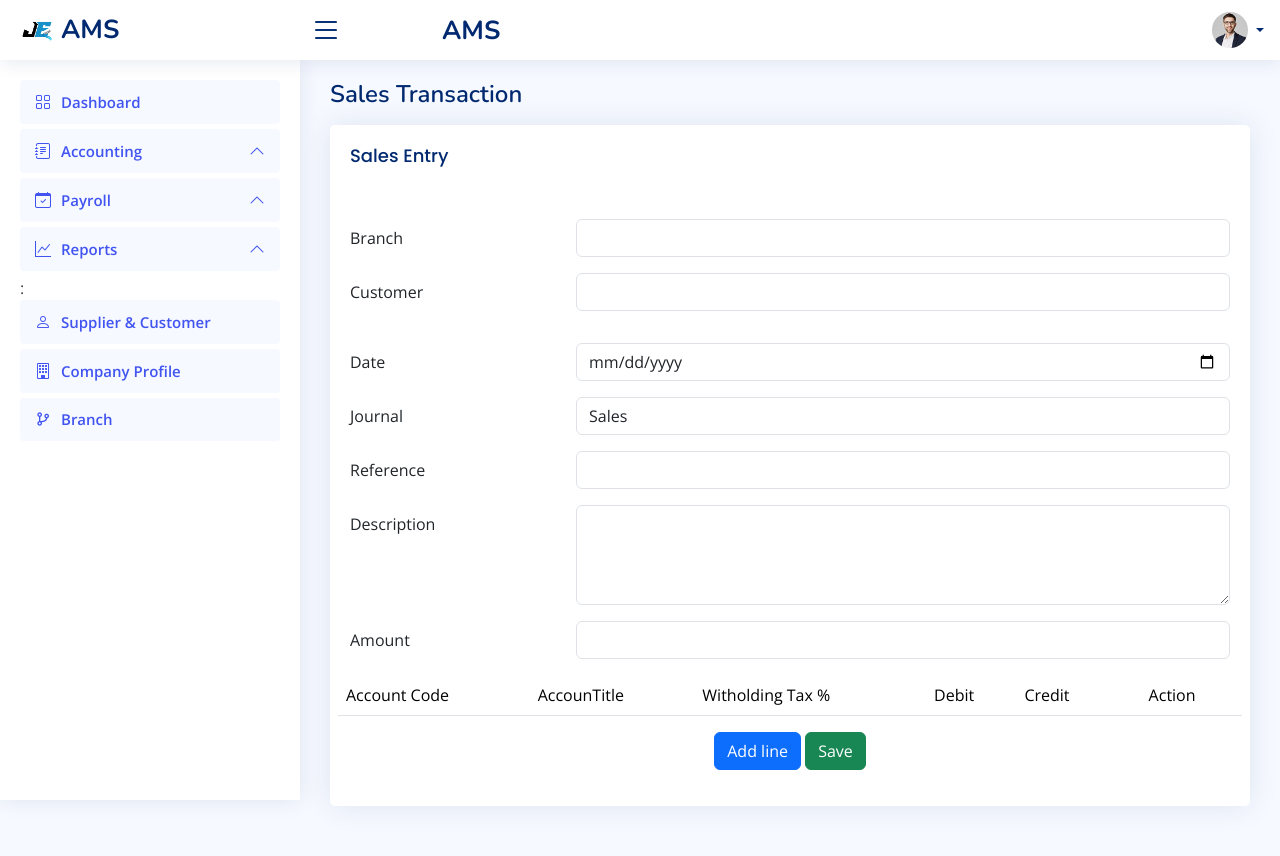
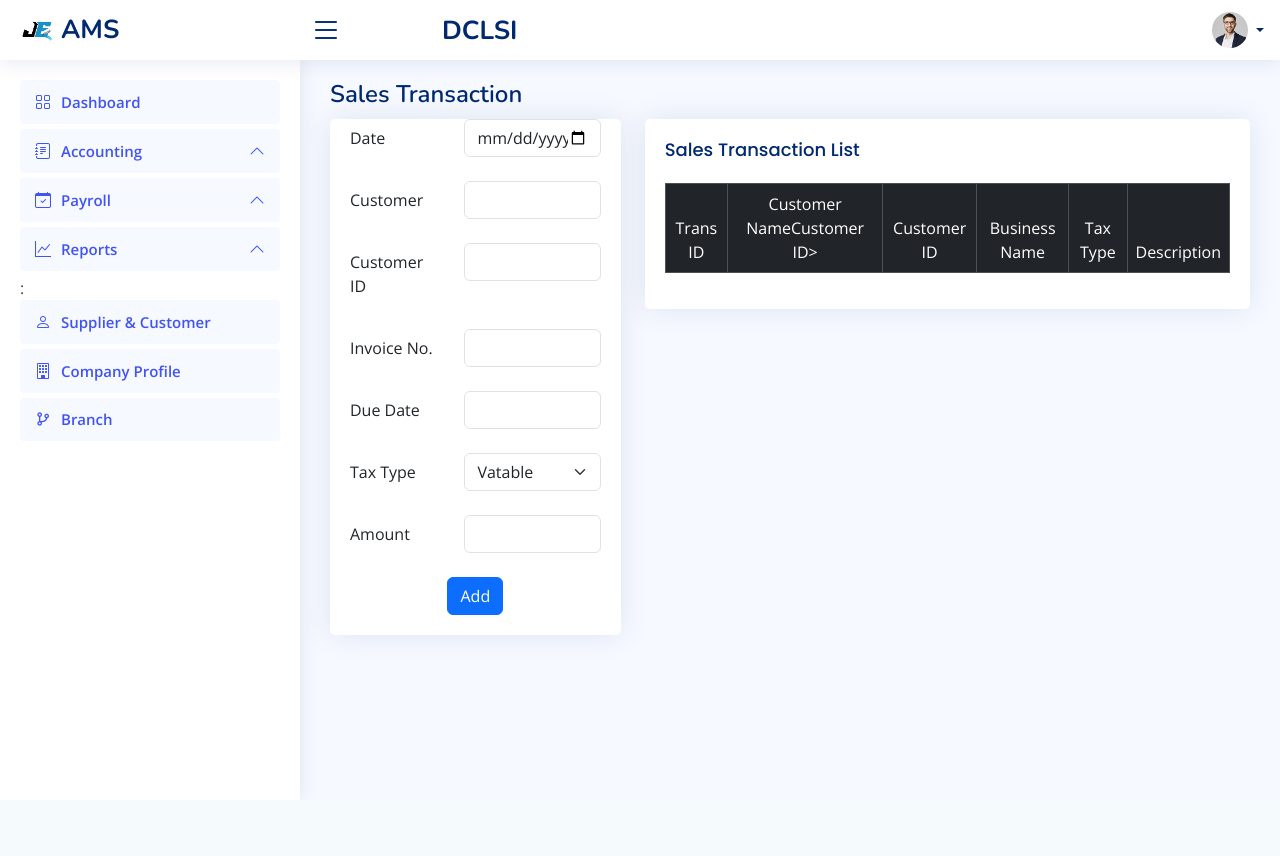
Before and after one commit to joeygracesabusido/durawood_project, a FastAPI app: template apps/templates/accounting/sales.html in a window 1280 px wide. After the commit the page ends 615 px from the top, so only its background shows below. Run offline with FastAPI, Linux system fonts and the light colour scheme; the template is opened without the code that fills it, so the values that code supplies are empty; some libraries are stand-ins or nearby versions.

Commit message:
2.20.25 5:05 PM

```diff
--- a/apps/main.py
+++ b/apps/main.py
@@ -13,6 +13,9 @@ from apps.routes.login import login_router
 from apps.routes.admin import api
 from apps.routes.accounting.customer_profile_temp import api_customer_profile_temp
 
+
+
+from apps.routes.accounting.sales_routes import api_sales
 
 from apps.routes.accounting.customer_profile import api_customer_profile
 
@@ -39,6 +42,8 @@ app.include_router(api_customer_profile_temp)
 
 app.include_router(api_customer_profile, tags=['Customer/Vendor'])
 
+app.include_router(api_sales, tags=['Sales'])
+
 
 # Mount Strawberry's GraphQL app onto FastAPI
 app.mount("/graphql", graphql_app)
--- a/apps/templates/accounting/sales.html
+++ b/apps/templates/accounting/sales.html
@@ -1,195 +1,170 @@
-
-{% extends 'dashboard.html' %}
-
-{% block content %}
-
-
-
-<meta charset="UTF-8">
-    <meta name="viewport" content="width=device-width, initial-scale=1.0">
-
-    <!-- jQuery -->
-    <script src="https://code.jquery.com/jquery-3.6.0.min.js"></script>
-
-    <!-- jQuery UI CSS -->
-    <link rel="stylesheet" href="https://code.jquery.com/ui/1.13.2/themes/base/jquery-ui.css">
-
-    <!-- jQuery UI JavaScript -->
-    <script src="https://code.jquery.com/ui/1.13.2/jquery-ui.min.js"></script>
+{% extends 'dashboard.html' %} {% block content %}
 
 <div id="main" class="main">
-
   <div class="pagetitle">
     <h1>Sales Transaction</h1>
-
-   <div class="container mt-3">
-                    {% for messege in messeges %}
-                    <div class="alert alert-danger" role="alert">
-                    {{ messege }}
-                    </div>
-                    {% endfor %}
-   </div>
-
-
     <!-- <nav>
         <ol class="breadcrumb">
           <li class="breadcrumb-item"><a >Home</a></li>
           <li class="breadcrumb-item active">Dashboard</li>
         </ol>
       </nav> -->
-    </div><!-- End Page Title -->
+  </div>
+  <!-- End Page Title -->
 
   <section class="section">
     <div class="row">
-        <div class="col-lg-15">
-
-
-
+      <div class="col-lg-4">
         <div class="card">
           <div class="card-body">
-              <h5 class="card-title">Sales Entry</h5>
 
             <!-- General Form Elements -->
-              <form method="POST">
+            <form id="myForm">
 
-
-                <div class="row mb-3">
-                  <label for="inputText" class="col-sm-3 col-form-label"></label>
-                  <div class="col-sm-9">
-                    <input type="text" id="id" name="branch_id" class="form-control" hidden required>
-
+           <div class="row mb-4">
+                <label for="inputText" class="col-sm-5 col-form-label"
+                  >Date</label
+                >
+                <div class="col-sm-7">
+                  <input
+                    id="trans_date"
+                    type="date"
+                    class="form-control"
+                    value=""
+                  />
                 </div>
               </div>
 
-                <div class="row mb-3">
-                  <label for="inputText" class="col-sm-3 col-form-label">Branch</label>
-                  <div class="col-sm-9">
-                    <input type="text" id="branch_name" name="branch_name" class="form-control" required>
+
+            <div class="row mb-4">
+                <label for="inputText" class="col-sm-5 col-form-label"
+                  >Customer</label
+                >
+                <div class="col-sm-7">
+                  <input
+                    id="customer"
+                    type="text"
+                    class="form-control"
+                    value=""
+                  />
+                </div>
+              </div>
+
+
+              <div class="row mb-4">
+                <label for="inputText" class="col-sm-5 col-form-label"
+                  >Customer ID</label
+                >
+                <div class="col-sm-7">
+                  <input
+                    id="customer_id"
+                    type="text"
+                    class="form-control"
+                    value=""
+                  />
+                </div>
+              </div>
+
+              <div class="row mb-4">
+                <label for="inputText" class="col-sm-5 col-form-label"
+                  >Invoice No.</label
+                >
+                <div class="col-sm-7">
+                  <input
+                    id="invoice_no"
+                    type="text"
+                    class="form-control"
+                    value=""
+                  />
+                </div>
+              </div>
+
+
+               <div class="row mb-4">
+                <label for="inputText" class="col-sm-5 col-form-label"
+                  >Due Date</label
+                >
+                <div class="col-sm-7">
+                  <input
+                    id="due_date"
+                    type="text"
+                    class="form-control"
+                    value=""
+                  />
                 </div>
               </div>
 
 
 
-                <div class="row mb-3">
-					<label for="inputText" class="col-sm-3 col-form-label">Customer</label>
-                  <div class="col-sm-9">
-                    <input type="text" id="supplier" name="supplier" class="form-control" required>
+              <div class="row mb-4">
+                <label class="col-sm-5 col-form-label">Tax Type</label>
+                <div class="col-sm-7">
+                  <select
+                    id="tax_type"
+                    class="form-select"
+                    aria-label="Vatable"
+                  >
+                    <option value="Vatable ">Vatable</option>
+                    <option value="Non-Vatable ">Non-Vatable</option>
+                  </select>
+                </div>
+              </div>
+
+             <div class="row mb-4">
+                <label for="inputText" class="col-sm-5 col-form-label"
+                  >Amount</label
+                >
+                <div class="col-sm-7">
+                  <input
+                    id="amount"
+                    type="number"
+                    class="form-control"
+                    value=""
+                  />
                 </div>
               </div>
 
 
+              <div class="text-center">
+                <button id="btn_save_branch" type="button" class="btn btn-primary">Add</button>
 
-			     <div class="row mb-3">
-
-                  <div class="col-sm-9">
-                    <input type="text" id="supplier_id" name="supplier_id" class="form-control" hidden  required>
+              </div>
+            </form>
+            <!-- End General Form Elements -->
           </div>
         </div>
+      </div>
+      <div class="col-lg-8">
+        <div class="card">
+          <div class="card-body">
+            <h5 class="card-title">Sales Transaction List</h5>
 
-
-
-
-
-			   <div class="row mb-3">
-                  <label for="inputText" class="col-sm-3 col-form-label">Date</label>
-                  <div class="col-sm-9">
-                    <input type="date" id="trans_date" name="trans_date" class="form-control">
+            <!-- General Form Elements -->
+            <table
+              id="table_sales"
+              class="table table-bordered"
+              style="text-align: center"
+            >
+              <thead class="table-dark">
+                <tr>
+                  <td>Trans ID</td>
+                  <td>Customer Name</<td>Customer ID</>>
+                  <td>Customer ID</>
+                  <td>Business Name</td>
+                  <td>Tax Type</td>
+                  <td>Description</td>
+                </tr>
+              </thead>
+              <tbody id="table_sales_list"></tbody>
+            </table>
           </div>
         </div>
-
-
-
-                <div class="row mb-3">
-                  <label for="inputText" class="col-sm-3 col-form-label">Journal</label>
-                  <div class="col-sm-9">
-                     <select name="journal_type" id="journal_type" name="journal_type" class="form-control">
-                      <option value="Sales">Sales</option>
-                     </select>
       </div>
     </div>
-
-
-
-                <div class="row mb-3">
-                  <label for="inputText" class="col-sm-3 col-form-label">Reference</label>
-                  <div class="col-sm-9">
-                    <input type="text" id="reference" name="reference" class="form-control">
-                  </div>
+  </section>
+  <!-- <script src="/static/accounting/customer.js"></script> -->
 </div>
 
-
-
-                <div class="row mb-3">
-
-
-                  <label for="inputPassword" class="col-sm-3 col-form-label">Description</label>
-                  <div class="col-sm-9">
-                    <textarea class="form-control" id="description" name="description" style="height: 100px"></textarea>
-                  </div>
-                </div>
-
-
-                <div class="row mb-3">
-
-
-                  <label for="inputPassword" class="col-sm-3 col-form-label">Amount</label>
-                  <div class="col-sm-9">
-                    <input type="text"  class="form-control" id="invoice_amount" name="invoice_amount"></input>
-                  </div>
-                </div>
-
-
-
-
-                <div class="row mb-3">
-
-			      <table class="table table-borderless">
-                        <thead class="border-bottom font-weight-bold">
-                            <tr>
-                                <td>Account Code</td>
-                                <td>AccounTitle</td>
-                                <td>Witholding Tax %</td>
-                                <td>Debit</td>
-                                <td>Credit</td>
-                                <td></td>
-                                <td>Action</td>
-
-
-
-
-                            </tr>
-                        </thead>
-                        <tbody id="addrow">
-
-
-                        </tbody>
-                    </table>
-
-                <div class="text-center">
-					      <button type="button"  id="add_button" class="btn btn-primary"><i class="fas fa-database">
-                    </i>Add line</button>
-
-                    <button type="submit" name='submit' id='submiBTN' class="btn btn-success">
-                    <i class="fas fa-database">
-                    </i>Save</button>
-
-
-				</div>
-				</div>
-              </form><!-- End General Form Elements -->
-
-            </div>
-          </div>
-
-        </div>
-
-
-      </div>
-    </section>
-
-
-	<script src="/static/accounting/sales.js"></script>
-
-</div><!-- End #main -->
+<!-- End #main -->
 
 {% endblock %}
--- a/apps/templates/dashboard.html
+++ b/apps/templates/dashboard.html
@@ -184,7 +184,7 @@
         </a>
         <i class="bi bi-list toggle-sidebar-btn"></i>
 
-        <span class="d-none d-lg-block company" id="user_company">AMS</span>
+        <span class="d-none d-lg-block company" id="user_company">DCLSI</span>
       </div>
       <!-- End Logo -->
 
@@ -568,8 +568,8 @@
         document.getElementById("user_name_span").innerText = user.full_name;
         document.getElementById("user_name_h6").innerText = user.full_name;
         document.getElementById("user_role").innerText = user.role;
-        document.getElementById("user_company").innerText =
-          "    " + user.company_name;
+       <!-- document.getElementById("user_company").innerText =
+        "    " + user.company_name;-->
       }
 
       displayUserDetails();
```
Also changed, not shown: apps/routes/accounting/customer_profile.py (+31 -4 lines), apps/routes/accounting/sales_routes.py (+75 -124 lines). Lines whose indentation alone changed are shown as unchanged.
